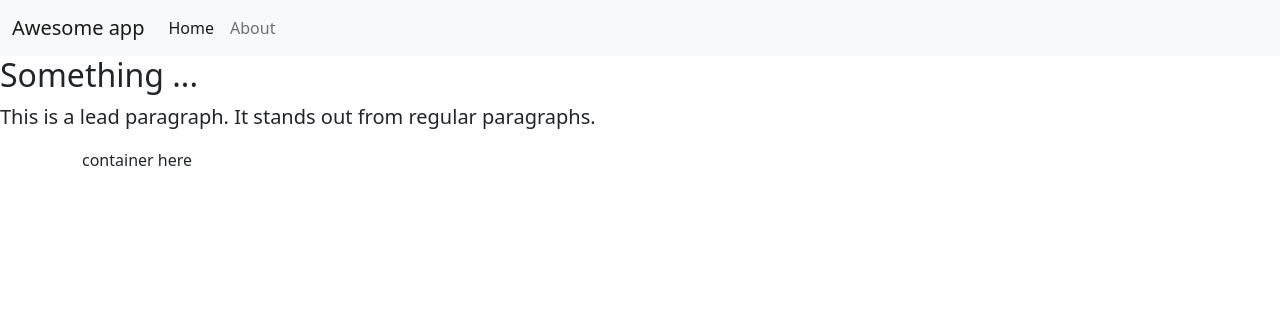
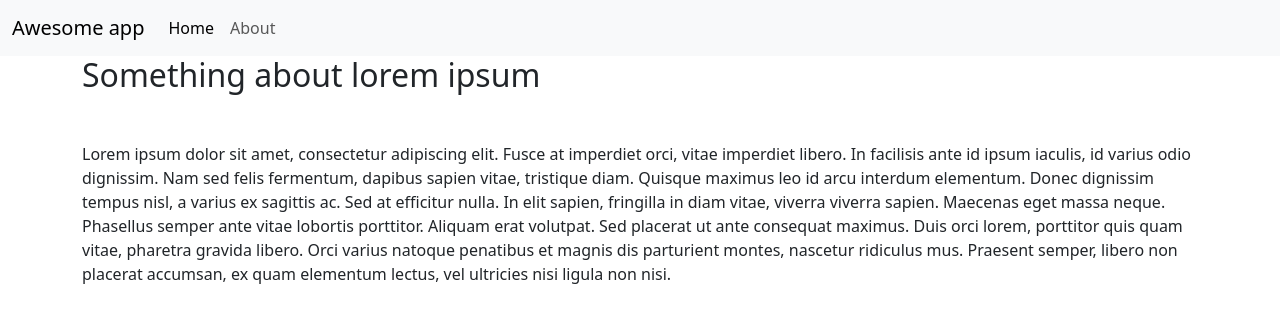
Before and after one commit to ZhannaKrauberger/OTUS_homework, a Flask app: page /about/ in a window 1280 px wide. Shown: the top 323 px of the page. Run offline with Flask 3, Linux system fonts and the light colour scheme; some libraries are stand-ins or nearby versions.

Commit message:
add new templates

```diff
--- a/homework_05/templates/about.html
+++ b/homework_05/templates/about.html
@@ -4,20 +4,22 @@
 	About
 {% endblock %}
 
-{% block head %}
-  <h2>
-    Something ...
-  </h2>
-{% endblock %}
-
 {% block body %}
-
-  <p class="lead">
-    This is a lead paragraph. It stands out from regular paragraphs.
-  </p>
-
-
   <div class="container">
-  container here
+    <h2> Something about lorem ipsum</h2>
+    <p
+      class="my-lg-5">
+        Lorem ipsum dolor sit amet, consectetur adipiscing elit. Fusce at imperdiet orci, vitae imperdiet libero.
+        In facilisis ante id ipsum iaculis, id varius odio dignissim.
+        Nam sed felis fermentum, dapibus sapien vitae, tristique diam.
+        Quisque maximus leo id arcu interdum elementum.
+        Donec dignissim tempus nisl, a varius ex sagittis ac. Sed at efficitur nulla.
+        In elit sapien, fringilla in diam vitae, viverra viverra sapien.
+        Maecenas eget massa neque. Phasellus semper ante vitae lobortis porttitor.
+        Aliquam erat volutpat. Sed placerat ut ante consequat maximus.
+        Duis orci lorem, porttitor quis quam vitae, pharetra gravida libero.
+        Orci varius natoque penatibus et magnis dis parturient montes, nascetur ridiculus mus. Praesent semper,
+        libero non placerat accumsan, ex quam elementum lectus, vel ultricies nisi ligula non nisi.
+    </p>
   </div>
 {% endblock %}
--- a/homework_05/templates/index.html
+++ b/homework_05/templates/index.html
@@ -1,19 +1,20 @@
 <!doctype html>
-<html lang="en" data-bs-theme="dark">
+<html lang="en">
   <head>
     <meta charset="utf-8">
     <meta name="viewport" content="width=device-width, initial-scale=1">
+
     <link
-      href="https://cdn.jsdelivr.net/npm/bootstrap@5.0.2/dist/css/bootstrap.min.css"
       rel="stylesheet"
-      integrity="sha384-EVSTQN3/azprG1Anm3QDgpJLIm9Nao0Yz1ztcQTwFspd3yD65VohhpuuCOmLASjC"
-      crossorigin="anonymous">
+      href="{{ url_for('static', filename="css/bootstrap.min.css") }}"
+    >
 
     <title>
       {% block title %}
         Awesome app
       {% endblock %}
     </title>
+
   </head>
 
   <body>
@@ -47,6 +48,7 @@
         </div>
       </div>
     </nav>
+
     <div>
       {% block head %}
 
@@ -55,8 +57,31 @@
 
     <div>
     {% block body %}
+      <div class="container">
+        <h2>Please enter your name</h2>
+          <form method="post" class="my-lg-5 row row-cols-1">
+            <div class="col">
+              <label
+                class="form-label"
+                for="field-name"
+                >My name is
+              </label>
+              <input
+                id="field-name"
+                name="my-name"
+                class="form-control"
+                type="text"
+                placeholder="Leonardo"
+                required="required"
+              >
+            </div>
+            <div class="col-auto">
+              <input class="my-2 my-md-2 btn btn-success" type="submit" value="Create">
+            </div>
+          </form>
+      </div>
+    {% endblock %}
 
-      {% endblock %}
     </div>
 
   </body>
```
Also changed, not shown: homework_05/templates/about_me.html (added, +11 -0 lines). Lines whose indentation alone changed are shown as unchanged.
